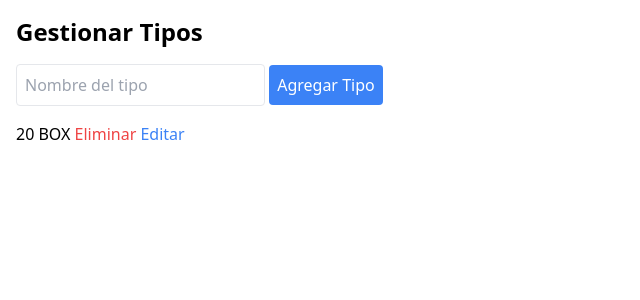
After one commit to pagliardini/kpos2, a Flask app: page /tipos in a window 1280 px wide. The commit adds this page. Shown: the top 300 px of the page, without its empty margins (0-640 px from the left). Run offline with Flask 3, Linux system fonts and the light colour scheme.

Commit message:
crud tipos marcas rubros

```diff
--- /dev/null
+++ b/templates/tipos.html
@@ -0,0 +1,30 @@
+<!DOCTYPE html>
+<html lang="en">
+<head>
+    <meta charset="UTF-8">
+    <meta name="viewport" content="width=device-width, initial-scale=1.0">
+    <title>Gestionar Tipos</title>
+    <link href="https://cdn.jsdelivr.net/npm/tailwindcss@2.2.19/dist/tailwind.min.css" rel="stylesheet">
+</head>
+<body>
+    <div class="container mx-auto p-4">
+        <h1 class="text-2xl font-bold mb-4">Gestionar Tipos</h1>
+
+        <form action="{{ url_for('productos.agregar_tipo') }}" method="POST" class="mb-4">
+            <input type="text" name="nombre" placeholder="Nombre del tipo" required class="border p-2 rounded">
+            <button type="submit" class="bg-blue-500 text-white p-2 rounded">Agregar Tipo</button>
+        </form>
+
+        <ul>
+            {% for tipo in tipos %}
+                <li>{{ tipo.nombre }}
+                    <form action="{{ url_for('productos.eliminar_tipo', id=tipo.id) }}" method="POST" style="display:inline;">
+                        <button type="submit" class="text-red-500 hover:underline">Eliminar</button>
+                    </form>
+                    <a href="{{ url_for('productos.editar_tipo', id=tipo.id) }}" class="text-blue-500 hover:underline">Editar</a>
+                </li>
+            {% endfor %}
+        </ul>
+    </div>
+</body>
+</html>
--- a/views/productos.py
+++ b/views/productos.py
@@ -1,41 +1,45 @@
 from flask import Blueprint, render_template, request, redirect, url_for, flash
-from models import Producto  # Asegúrate de que tienes un modelo Producto definido
+from models.producto import Producto, Rubro, Marca, Tipo  # Asegúrate de que tienes estos modelos definidos
 from extensions import db  # Importa tu instancia de base de datos
 
 productos_bp = Blueprint('productos', __name__)
 
-# Ruta para mostrar todos los productos
+# Rutas para los productos
 @productos_bp.route('/productos', methods=['GET'])
 def listar_productos():
     productos = Producto.query.all()  # Obtener todos los productos de la base de datos
     return render_template('productos.html', productos=productos)
 
-# Ruta para agregar un nuevo producto
 @productos_bp.route('/productos/agregar', methods=['POST'])
 def agregar_producto():
     nombre = request.form['nombre']
     precio = request.form['precio']
     codigo = request.form['codigo']
-    # Crear un nuevo producto y agregarlo a la base de datos
-    nuevo_producto = Producto(nombre=nombre, precio=precio, codigo1=codigo)
+    marca_id = request.form['marca_id']
+    rubro_id = request.form['rubro_id']
+    tipo_id = request.form['tipo_id']
+
+    nuevo_producto = Producto(nombre=nombre, precio=precio, codigo1=codigo,
+                              marca_id=marca_id, rubro_id=rubro_id, tipo_id=tipo_id)
     db.session.add(nuevo_producto)
     db.session.commit()
     flash('Producto agregado exitosamente')
     return redirect(url_for('productos.listar_productos'))
 
-# Ruta para actualizar un producto
 @productos_bp.route('/productos/editar/<int:id>', methods=['GET', 'POST'])
 def editar_producto(id):
     producto = Producto.query.get_or_404(id)
     if request.method == 'POST':
         producto.nombre = request.form['nombre']
         producto.precio = request.form['precio']
+        producto.marca_id = request.form['marca_id']
+        producto.rubro_id = request.form['rubro_id']
+        producto.tipo_id = request.form['tipo_id']
         db.session.commit()
         flash('Producto actualizado exitosamente')
         return redirect(url_for('productos.listar_productos'))
     return render_template('editar_producto.html', producto=producto)
 
-# Ruta para eliminar un producto
 @productos_bp.route('/productos/eliminar/<int:id>', methods=['POST'])
 def eliminar_producto(id):
     producto = Producto.query.get_or_404(id)
@@ -43,3 +47,102 @@ def eliminar_producto(id):
     db.session.commit()
     flash('Producto eliminado exitosamente')
     return redirect(url_for('productos.listar_productos'))
+
+# Rutas para Rubros
+@productos_bp.route('/rubros', methods=['GET'])
+def listar_rubros():
+    rubros = Rubro.query.all()
+    return render_template('rubros.html', rubros=rubros)
+
+@productos_bp.route('/rubros/agregar', methods=['POST'])
+def agregar_rubro():
+    nombre = request.form['nombre']
+    nuevo_rubro = Rubro(nombre=nombre)
+    db.session.add(nuevo_rubro)
+    db.session.commit()
+    flash('Rubro agregado exitosamente')
+    return redirect(url_for('productos.listar_rubros'))
+
+@productos_bp.route('/rubros/editar/<int:id>', methods=['GET', 'POST'])
+def editar_rubro(id):
+    rubro = Rubro.query.get_or_404(id)
+    if request.method == 'POST':
+        rubro.nombre = request.form['nombre']
+        db.session.commit()
+        flash('Rubro actualizado exitosamente')
+        return redirect(url_for('productos.listar_rubros'))
+    return render_template('editar_rubro.html', rubro=rubro)
+
+@productos_bp.route('/rubros/eliminar/<int:id>', methods=['POST'])
+def eliminar_rubro(id):
+    rubro = Rubro.query.get_or_404(id)
+    db.session.delete(rubro)
+    db.session.commit()
+    flash('Rubro eliminado exitosamente')
+    return redirect(url_for('productos.listar_rubros'))
+
+# Rutas para Marcas
+@productos_bp.route('/marcas', methods=['GET'])
+def listar_marcas():
+    marcas = Marca.query.all()
+    return render_template('marcas.html', marcas=marcas)
+
+@productos_bp.route('/marcas/agregar', methods=['POST'])
+def agregar_marca():
+    nombre = request.form['nombre']
+    nueva_marca = Marca(nombre=nombre)
+    db.session.add(nueva_marca)
+    db.session.commit()
+    flash('Marca agregada exitosamente')
+    return redirect(url_for('productos.listar_marcas'))
+
+@productos_bp.route('/marcas/editar/<int:id>', methods=['GET', 'POST'])
+def editar_marca(id):
+    marca = Marca.query.get_or_404(id)
+    if request.method == 'POST':
+        marca.nombre = request.form['nombre']
+        db.session.commit()
+        flash('Marca actualizada exitosamente')
+        return redirect(url_for('productos.listar_marcas'))
+    return render_template('editar_marca.html', marca=marca)
+
+@productos_bp.route('/marcas/eliminar/<int:id>', methods=['POST'])
+def eliminar_marca(id):
+    marca = Marca.query.get_or_404(id)
+    db.session.delete(marca)
+    db.session.commit()
+    flash('Marca eliminada exitosamente')
+    return redirect(url_for('productos.listar_marcas'))
+
+# Rutas para Tipos
+@productos_bp.route('/tipos', methods=['GET'])
+def listar_tipos():
+    tipos = Tipo.query.all()
+    return render_template('tipos.html', tipos=tipos)
+
+@productos_bp.route('/tipos/agregar', methods=['POST'])
+def agregar_tipo():
+    nombre = request.form['nombre']
+    nuevo_tipo = Tipo(nombre=nombre)
+    db.session.add(nuevo_tipo)
+    db.session.commit()
+    flash('Tipo agregado exitosamente')
+    return redirect(url_for('productos.listar_tipos'))
+
+@productos_bp.route('/tipos/editar/<int:id>', methods=['GET', 'POST'])
+def editar_tipo(id):
+    tipo = Tipo.query.get_or_404(id)
+    if request.method == 'POST':
+        tipo.nombre = request.form['nombre']
+        db.session.commit()
+        flash('Tipo actualizado exitosamente')
+        return redirect(url_for('productos.listar_tipos'))
+    return render_template('editar_tipo.html', tipo=tipo)
+
+@productos_bp.route('/tipos/eliminar/<int:id>', methods=['POST'])
+def eliminar_tipo(id):
+    tipo = Tipo.query.get_or_404(id)
+    db.session.delete(tipo)
+    db.session.commit()
+    flash('Tipo eliminado exitosamente')
+    return redirect(url_for('productos.listar_tipos'))
```
Also changed, not shown: models/producto.py (+29 -0 lines), templates/marcas.html (added, +30 -0 lines), templates/productos.html (+50 -37 lines), templates/rubros.html (added, +30 -0 lines), instance/punto_de_venta.db.
